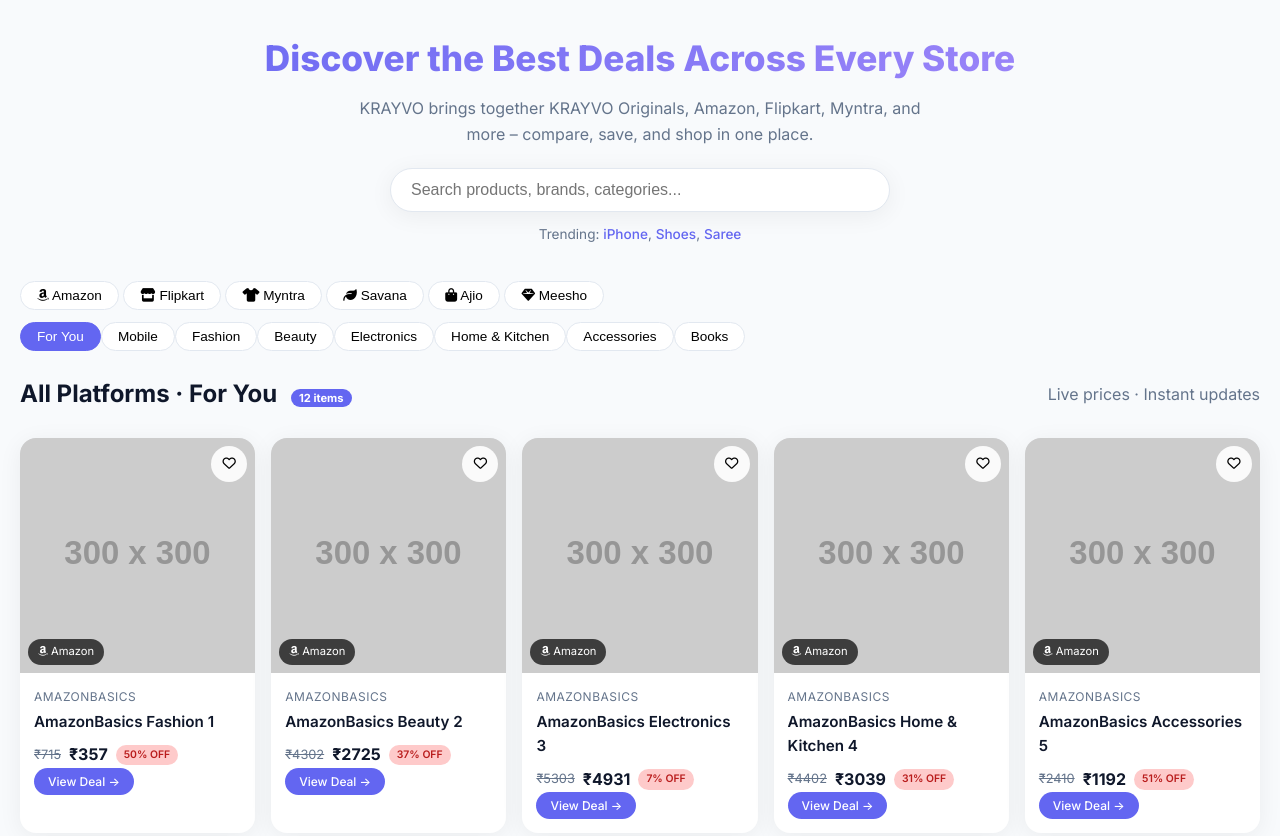
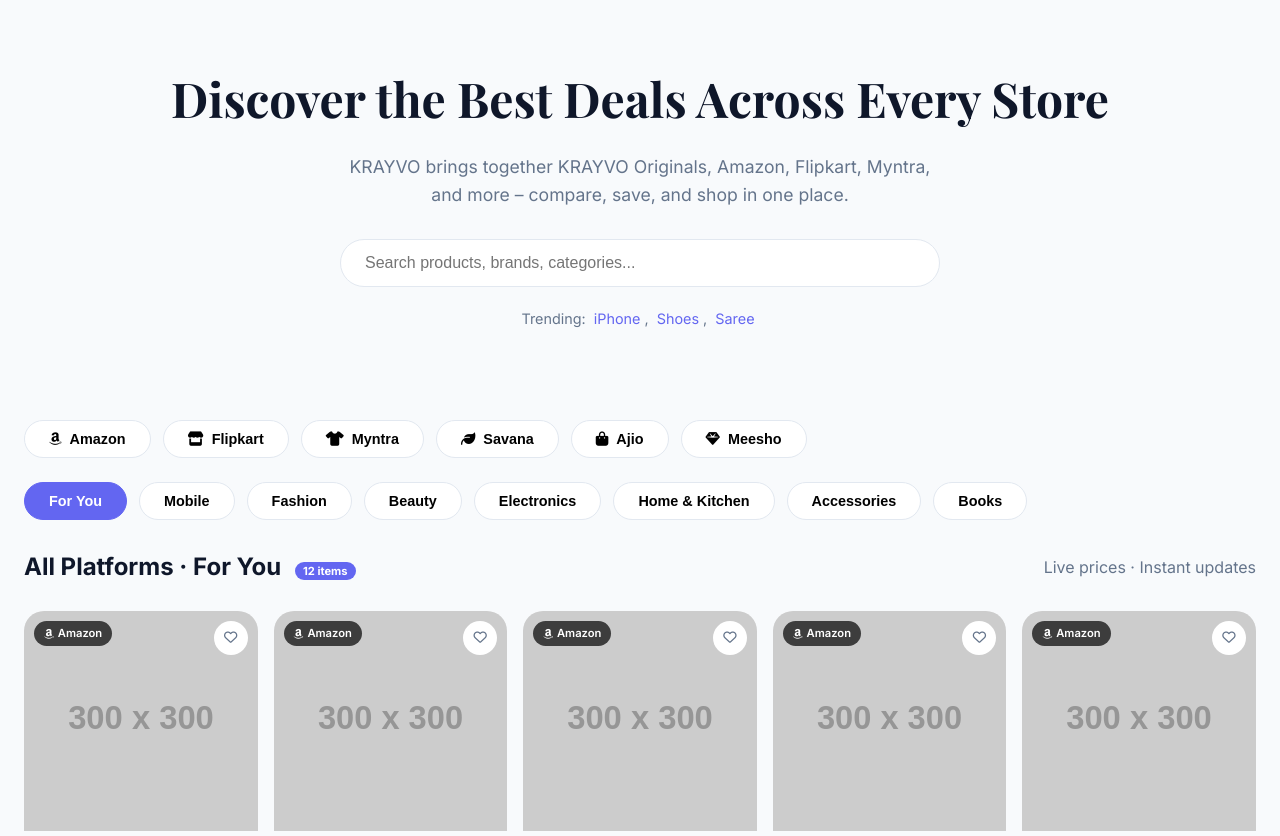
Before and after one commit to bibekpatra307-bot/Krayvo, a plain HTML site: page index.html in a window 1280 px wide. Shown: the top 836 px of the page. Drawn offline with nearby package versions, Linux system fonts and the light colour scheme; placeholder pictures from the web are drawn by us.

Commit message:
Update style.css

```diff
--- a/css/style.css
+++ b/css/style.css
@@ -1,341 +1,246 @@
-/* ===== css/style.css ===== */
+/* Modern CSS Reset & Theme Variables */
+* { margin:0; padding:0; box-sizing:border-box; }
 :root {
+  --font-sans: 'Inter', sans-serif;
+  --font-display: 'Playfair Display', serif;
   --primary: #6366f1;
-  --primary-light: #818cf8;
+  --primary-dark: #4f46e5;
   --bg: #f8fafc;
   --card: #ffffff;
   --text: #0f172a;
   --text-muted: #64748b;
   --border: #e2e8f0;
-  --shadow: 0 4px 24px rgba(0,0,0,0.06);
-  --radius: 16px;
-  --transition: all 0.25s ease;
+  --success: #10b981;
+  --danger: #ef4444;
+  --radius: 20px;
+  --shadow: 0 4px 20px rgba(0,0,0,0.05);
+  --glass-bg: rgba(255,255,255,0.7);
+  --glass-border: rgba(255,255,255,0.3);
+  --transition: all 0.3s ease;
 }
-
-* { margin:0; padding:0; box-sizing:border-box; }
+[data-theme="dark"] {
+  --bg: #0f172a;
+  --card: #1e293b;
+  --text: #f1f5f9;
+  --text-muted: #94a3b8;
+  --border: #334155;
+  --shadow: 0 4px 20px rgba(0,0,0,0.3);
+  --glass-bg: rgba(30,41,59,0.7);
+  --glass-border: rgba(51,65,85,0.5);
+}
 body {
-  font-family: 'Inter', -apple-system, sans-serif;
+  font-family: var(--font-sans);
   background: var(--bg);
   color: var(--text);
+  transition: var(--transition);
   line-height: 1.6;
-  scroll-behavior: smooth;
+  -webkit-font-smoothing: antialiased;
 }
-.container { max-width:1280px; margin:0 auto; padding:0 20px; }
-
-/* Header */
-header {
-  background: rgba(255,255,255,0.85);
+.container { max-width: 1400px; margin: 0 auto; padding: 0 24px; }
+a { color: inherit; text-decoration: none; }
+/* ========== NAVBAR ========== */
+.navbar {
+  background: var(--glass-bg);
   backdrop-filter: blur(12px);
   -webkit-backdrop-filter: blur(12px);
-  border-bottom: 1px solid var(--border);
-  padding: 12px 0;
-  position: sticky;
-  top:0;
-  z-index:100;
-}
-.header-inner {
-  display: flex;
-  align-items: center;
-  justify-content: space-between;
-  gap:20px;
-  flex-wrap: wrap;
-}
-.logo img { height:40px; width:auto; }
-.search-bar {
-  flex:1 1 300px;
-  display: flex;
-  background: #f1f5f9;
-  border-radius:40px;
-  padding:6px 16px;    /* reduced padding */
-  align-items:center;
+  border-bottom: 1px solid var(--glass-border);
+  position: sticky; top: 0; z-index: 100;
   transition: var(--transition);
 }
-.search-bar:focus-within { background:#fff; box-shadow:0 0 0 3px var(--primary-light); }
-.search-bar input {
-  border:none;
-  background:transparent;
-  width:100%;
-  padding:6px 10px;     /* reduced */
-  font-size:0.95rem;
-  outline:none;
+.nav-inner {
+  display: flex; align-items: center; justify-content: space-between;
+  padding: 12px 0;
 }
-.search-bar i { color:var(--text-muted); }
-.nav-links {
-  display:flex;
-  align-items:center;
-  gap:24px;
+.logo {
+  font-family: var(--font-display);
+  font-size: 1.8rem; font-weight: 700;
+  color: var(--primary); text-decoration: none;
+  letter-spacing: -0.5px;
 }
+.nav-links { display: flex; gap: 24px; }
 .nav-links a {
-  text-decoration:none;
-  color:var(--text);
-  font-weight:500;
-  font-size:0.9rem;
-  transition:var(--transition);
+  text-decoration: none; color: var(--text);
+  font-weight: 500; transition: color 0.2s;
+  font-size: 0.95rem;
 }
-.nav-links a:hover { color:var(--primary); }
-.mobile-menu-btn {
-  display:none;
-  background:none;
-  border:none;
-  font-size:1.5rem;
-  cursor:pointer;
+.nav-links a:hover { color: var(--primary); }
+.nav-icons { display: flex; gap: 12px; align-items: center; }
+.theme-toggle, .menu-toggle {
+  background: none; border: none; font-size: 1.2rem; cursor: pointer;
+  color: var(--text); padding: 6px;
+  border-radius: 8px; transition: var(--transition);
 }
-
-/* Hero – compact */
-.hero {
-  padding:30px 0 20px;   /* reduced */
-  text-align:center;
+.theme-toggle:hover, .menu-toggle:hover { background: var(--border); }
+.badge {
+  background: var(--danger); color: white;
+  border-radius: 20px; padding: 2px 6px; font-size: 0.65rem;
+  position: relative; top: -8px; left: -4px;
 }
-.hero h1 {
-  font-size:2.2rem;      /* smaller */
-  font-weight:800;
-  background: linear-gradient(135deg, var(--primary), #a78bfa);
-  -webkit-background-clip:text;
-  -webkit-text-fill-color:transparent;
-  margin-bottom:10px;
+/* Mobile Menu */
+.menu-toggle { display: none; }
+@media (max-width: 768px) {
+  .nav-links {
+    display: none; position: absolute; top: 100%; left: 0; right: 0;
+    background: var(--card); flex-direction: column; padding: 20px;
+    border-bottom: 1px solid var(--border);
+  }
+  .nav-links.open { display: flex; }
+  .menu-toggle { display: block; }
 }
-.hero p {
-  font-size:1rem;
-  color:var(--text-muted);
-  max-width:600px;
-  margin:0 auto 20px;
+/* ========== FOOTER ========== */
+.site-footer {
+  background: var(--card); border-top: 1px solid var(--border);
+  padding: 40px 0 20px; margin-top: 60px;
 }
-.search-wrapper {
-  max-width:500px;       /* narrower */
-  margin:0 auto;
+.footer-grid {
+  display: grid; grid-template-columns: repeat(auto-fit, minmax(200px, 1fr));
+  gap: 30px; margin-bottom: 20px;
 }
-.search-wrapper input {
-  width:100%;
-  padding:12px 20px;
-  border-radius:60px;
-  border:1px solid var(--border);
-  font-size:1rem;
-  background:#fff;
-  box-shadow:var(--shadow);
-  transition:var(--transition);
+.footer-col h4 { margin-bottom: 12px; font-family: var(--font-display); font-weight: 600; }
+.footer-col a { display: block; color: var(--text-muted); text-decoration: none; margin: 6px 0; transition: color 0.2s; }
+.footer-col a:hover { color: var(--primary); }
+.social-icons { display: flex; gap: 12px; }
+.social-icons a { font-size: 1.2rem; color: var(--text-muted); transition: color 0.2s; }
+.social-icons a:hover { color: var(--primary); }
+.footer-bottom { text-align: center; color: var(--text-muted); padding-top: 20px; border-top: 1px solid var(--border); font-size: 0.9rem; }
+/* ========== BUTTONS ========== */
+.btn {
+  display: inline-block; padding: 10px 24px; border-radius: 40px;
+  font-weight: 600; text-decoration: none; border: none; cursor: pointer;
+  transition: var(--transition); font-size: 0.95rem;
 }
-.search-wrapper input:focus {
-  outline:none;
-  border-color:var(--primary);
-  box-shadow:0 0 0 4px rgba(99,102,241,0.15);
+.btn-primary { background: var(--primary); color: white; }
+.btn-primary:hover { background: var(--primary-dark); transform: translateY(-2px); box-shadow: 0 8px 20px rgba(99,102,241,0.3); }
+.btn-outline { background: transparent; border: 1px solid var(--border); color: var(--text); }
+.btn-outline:hover { border-color: var(--primary); color: var(--primary); }
+.btn-sm { padding: 6px 16px; font-size: 0.85rem; }
+/* ========== CARDS ========== */
+.card {
+  background: var(--glass-bg);
+  backdrop-filter: blur(12px);
+  border: 1px solid var(--glass-border);
+  border-radius: var(--radius);
+  padding: 24px;
+  transition: var(--transition);
+  box-shadow: var(--shadow);
 }
-.trending-searches {
-  margin-top:12px;
-  font-size:0.85rem;
-  color:var(--text-muted);
+.card:hover { transform: translateY(-4px); box-shadow: 0 12px 30px rgba(0,0,0,0.1); }
+/* ========== PRODUCT GRID ========== */
+.product-grid {
+  display: grid;
+  grid-template-columns: repeat(auto-fill, minmax(280px, 1fr));
+  gap: 24px;
+  margin: 24px 0 40px;
 }
-.trending-searches a {
-  color:var(--primary);
-  cursor:pointer;
-  font-weight:500;
+.product-card { position: relative; overflow: hidden; }
+.product-card .product-img {
+  position: relative;
+  height: 220px;
+  background: var(--bg);
+  display: flex; align-items: center; justify-content: center;
+  border-radius: var(--radius) var(--radius) 0 0;
+  overflow: hidden;
 }
-.trending-searches a:hover { text-decoration:underline; }
-
-/* Filters */
-.filters-section {
-  display:flex;
-  flex-wrap:wrap;
-  gap:12px;
-  margin:16px 0;        /* reduced */
-  overflow-x:auto;
-  padding-bottom:8px;
+.product-card .product-img img {
+  width: 100%; height: 100%; object-fit: cover;
+  transition: transform 0.3s;
+}
+.product-card:hover .product-img img { transform: scale(1.05); }
+.platform-badge {
+  position: absolute; top: 10px; left: 10px;
+  background: rgba(0,0,0,0.7); color: white;
+  padding: 4px 10px; border-radius: 20px;
+  font-size: 0.7rem; font-weight: 600;
+  display: flex; align-items: center; gap: 4px;
+}
+.wishlist-btn {
+  position: absolute; top: 10px; right: 10px;
+  background: var(--card); border-radius: 50%;
+  width: 34px; height: 34px; border: none;
+  display: flex; align-items: center; justify-content: center;
+  cursor: pointer; color: var(--text-muted);
+  transition: var(--transition);
+}
+.wishlist-btn:hover { background: #fee2e2; color: var(--danger); }
+.product-info { padding: 14px; }
+.product-info .brand { font-size: 0.7rem; color: var(--text-muted); text-transform: uppercase; }
+.product-info .name {
+  font-weight: 600; font-size: 1rem; margin: 6px 0;
+  display: -webkit-box; -webkit-line-clamp: 2; -webkit-box-orient: vertical; overflow: hidden;
+}
+.price-row { display: flex; align-items: center; flex-wrap: wrap; gap: 8px; margin: 10px 0; }
+.old-price { text-decoration: line-through; font-size: 0.85rem; color: var(--text-muted); }
+.price { font-weight: 800; font-size: 1.2rem; color: var(--primary); }
+.discount { background: var(--success); color: white; padding: 2px 8px; border-radius: 20px; font-size: 0.7rem; font-weight: 600; }
+/* ========== FILTERS ========== */
+.filters-section { margin: 30px 0 20px; }
+.platform-filters, .category-filters {
+  display: flex; flex-wrap: nowrap; overflow-x: auto;
+  gap: 12px; margin-bottom: 16px; padding-bottom: 8px;
 }
 .filter-btn {
-  background:#fff;
-  border:1px solid var(--border);
-  padding:6px 16px;      /* smaller */
-  border-radius:40px;
-  font-size:0.85rem;
-  font-weight:500;
-  cursor:pointer;
-  transition:var(--transition);
-  white-space:nowrap;
+  flex: 0 0 auto;
+  padding: 10px 24px;
+  border-radius: 40px;
+  background: var(--card);
+  border: 1px solid var(--border);
+  font-weight: 600;
+  cursor: pointer;
+  transition: var(--transition);
+  display: flex; align-items: center; gap: 8px; white-space: nowrap;
+  font-size: 0.9rem;
 }
-.filter-btn:hover {
-  border-color:var(--primary);
-  background:var(--primary);
-  color:#fff;
+.filter-btn.active { background: var(--primary); color: white; border-color: var(--primary); }
+.filter-btn:hover { border-color: var(--primary); }
+/* ========== HERO ========== */
+.hero { padding: 60px 0; text-align: center; }
+.hero h1 { font-family: var(--font-display); font-size: 3rem; font-weight: 700; margin-bottom: 16px; }
+.hero p { color: var(--text-muted); max-width: 600px; margin: 0 auto 30px; font-size: 1.1rem; }
+.search-wrapper { max-width: 600px; margin: 0 auto; }
+.search-wrapper input {
+  width: 100%; padding: 14px 24px; border-radius: 60px;
+  border: 1px solid var(--border); background: var(--card);
+  color: var(--text); font-size: 1rem;
+  outline: none; transition: var(--transition);
 }
-.filter-btn.active {
-  background:var(--primary);
-  color:#fff;
-  border-color:var(--primary);
+.search-wrapper input:focus { border-color: var(--primary); box-shadow: 0 0 0 3px rgba(99,102,241,0.2); }
+.trending-searches { margin-top: 20px; color: var(--text-muted); font-size: 0.9rem; }
+.trending-searches a { color: var(--primary); margin: 0 4px; cursor: pointer; }
+.trending-searches a:hover { text-decoration: underline; }
+/* ========== PAGE CONTENT (About, Privacy etc.) ========== */
+.page-content { padding: 60px 0; }
+.page-content h1 { font-family: var(--font-display); font-size: 2.5rem; margin-bottom: 20px; }
+.page-content h2 { font-size: 1.5rem; margin: 30px 0 10px; }
+.page-content p, .page-content li { color: var(--text-muted); margin-bottom: 12px; font-size: 1rem; line-height: 1.8; }
+/* ========== TOAST ========== */
+.toast {
+  position: fixed; bottom: 20px; right: 20px;
+  background: var(--success); color: white;
+  padding: 12px 20px; border-radius: 40px;
+  z-index: 1100; font-weight: 500;
+  box-shadow: 0 8px 20px rgba(0,0,0,0.2);
+  animation: slideUp 0.3s ease;
 }
-.filter-btn.active-platform {
-  border:2px solid var(--primary);
-  box-shadow:0 0 0 3px rgba(99,102,241,0.25);
+.toast-error { background: var(--danger); }
+@keyframes slideUp { from { transform: translateY(20px); opacity:0; } to { transform: translateY(0); opacity:1; } }
+/* ========== CART SPECIFIC ========== */
+.cart-item {
+  background: var(--card); border-radius: 16px; padding: 20px;
+  border: 1px solid var(--border); margin-bottom: 16px;
+  display: flex; align-items: center; gap: 20px; flex-wrap: wrap;
 }
-
-/* Product Grid */
-.product-grid {
-  display:grid;
-  grid-template-columns:repeat(auto-fill, minmax(200px,1fr));
-  gap:20px;
-  margin:16px 0;
+.cart-item img { width: 100px; height: 100px; object-fit: cover; border-radius: 12px; background: var(--bg); }
+.cart-item .item-details { flex: 1; }
+.cart-item .item-name { font-weight: 600; font-size: 1.1rem; }
+.cart-item .item-price { font-weight: 700; color: var(--primary); }
+.remove-btn {
+  background: var(--danger); color: white; border: none;
+  padding: 8px 16px; border-radius: 20px; cursor: pointer; font-weight: 500;
 }
-.product-card {
-  background:#fff;
-  border-radius:var(--radius);
-  overflow:hidden;
-  box-shadow:var(--shadow);
-  transition:var(--transition);
-}
-.product-card:hover {
-  transform:translateY(-6px);
-  box-shadow:0 12px 40px rgba(0,0,0,0.08);
-}
-.product-img {
-  position:relative;
-  padding-top:100%;
-  background:#f1f5f9;
-}
-.product-img img {
-  position:absolute;
-  top:0; left:0;
-  width:100%; height:100%;
-  object-fit:cover;
-}
-.platform-badge {
-  position:absolute;
-  bottom:8px; left:8px;
-  background:rgba(0,0,0,0.7);
-  color:#fff;
-  padding:4px 10px;
-  border-radius:20px;
-  font-size:0.7rem;
-  backdrop-filter:blur(4px);
-}
-.wishlist-btn {
-  position:absolute;
-  top:8px; right:8px;
-  background:rgba(255,255,255,0.9);
-  border:none;
-  border-radius:50%;
-  width:36px; height:36px;
-  cursor:pointer;
-  transition:var(--transition);
-}
-.wishlist-btn:hover { background:#fff; transform:scale(1.1); }
-.product-info {
-  padding:14px;
-}
-.brand {
-  font-size:0.75rem;
-  color:var(--text-muted);
-  text-transform:uppercase;
-  letter-spacing:0.5px;
-}
-.name {
-  font-weight:600;
-  font-size:0.95rem;
-  margin:4px 0 8px;
-  display:-webkit-box;
-  -webkit-line-clamp:2;
-  -webkit-box-orient:vertical;
-  overflow:hidden;
-}
-.price-row {
-  display:flex;
-  align-items:center;
-  gap:8px;
-  flex-wrap:wrap;
-}
-.price { font-weight:700; font-size:1rem; }
-.old-price {
-  text-decoration:line-through;
-  color:var(--text-muted);
-  font-size:0.8rem;
-}
-.discount {
-  background:#fecaca;
-  color:#b91c1c;
-  padding:2px 8px;
-  border-radius:12px;
-  font-size:0.65rem;
-  font-weight:600;
-}
-.btn {
-  display:inline-block;
-  padding:6px 18px;
-  border-radius:40px;
-  background:var(--primary);
-  color:#fff;
-  border:none;
-  cursor:pointer;
-  font-weight:500;
-  transition:var(--transition);
-  text-decoration:none;
-  font-size:0.85rem;
-}
-.btn:hover {
-  background:var(--primary-light);
-  transform:scale(1.02);
-}
-.btn-sm { padding:4px 14px; font-size:0.75rem; }
-
-/* Platform Display */
-.platform-display {
-  display:none;
-  width:100%;
-  background:transparent;
-  margin:12px 0;
-}
-.platform-display.active { display:block; }
-.platform-display iframe {
-  width:100%;
-  height:600px;
-  border:none;
-}
-.platform-display .poster-mock {
-  cursor:pointer;
-  width:100%;
-}
-@media (max-width:640px) {
-  .platform-display iframe { height:400px; }
-}
-
-/* Footer */
-footer {
-  background:#0f172a;
-  color:#cbd5e1;
-  padding:40px 0 20px;
-  margin-top:40px;
-}
-.footer-grid {
-  display:grid;
-  grid-template-columns:repeat(auto-fit, minmax(150px,1fr));
-  gap:28px;
-}
-.footer-grid h4 { color:#fff; margin-bottom:10px; font-size:1rem; }
-.footer-grid a {
-  display:block;
-  color:#cbd5e1;
-  text-decoration:none;
-  font-size:0.85rem;
-  padding:3px 0;
-  transition:var(--transition);
-}
-.footer-grid a:hover { color:#fff; }
-.footer-bottom {
-  border-top:1px solid #1e293b;
-  margin-top:24px;
-  padding-top:12px;
-  text-align:center;
-  font-size:0.8rem;
-}
-
-/* Responsive */
-@media (max-width:768px) {
-  .mobile-menu-btn { display:block; }
-  .nav-links {
-    display:none;
-    flex-direction:column;
-    width:100%;
-    gap:12px;
-    padding:16px 0;
-  }
-  .nav-links.open { display:flex; }
-  .hero h1 { font-size:1.8rem; }
-  .product-grid { grid-template-columns:repeat(2,1fr); gap:12px; }
-  .filters-section { flex-wrap:nowrap; }
-}
+.empty-cart { text-align: center; padding: 50px; color: var(--text-muted); font-size: 1.2rem; }
+.cart-summary { background: var(--card); border-radius: 16px; padding: 24px; border: 1px solid var(--border); margin-top: 24px; }
+.checkout-btn { width: 100%; margin-top: 16px; }
+/* ========== ADMIN PANEL ========== */
+.admin-container { max-width: 1200px; margin: 0 auto; padding: 24px; }
+.login-container { max-width: 400px; margin: 80px auto; text-align: center; }
+/* ... (admin specific styles) */
```
